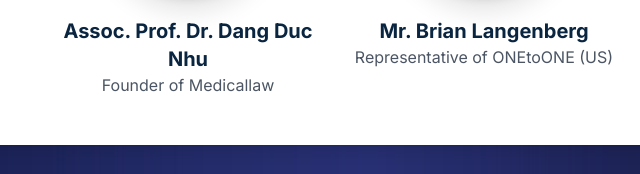
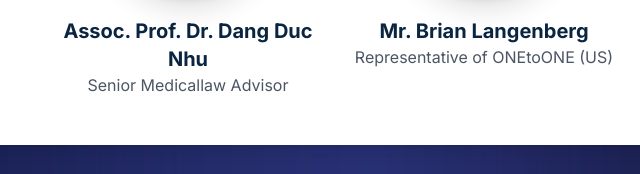
Before and after one commit to Xuan-Media/medicallaw, a plain HTML site: page en.html in a window 1280 px wide. Shown: the part 4726-4900 px from the top of the page, 304-944 px from the left. Drawn offline with nearby package versions, Linux system fonts and the light colour scheme.

Commit message:
Update en.html

```diff
--- a/en.html
+++ b/en.html
@@ -373,7 +373,7 @@
                                <img class="w-full h-full object-cover rounded-full shadow-xl  group-hover:grayscale-0 transition-all duration-500 lazyload" src="./assets/imgs/mrnhu.jpg" alt="Assoc. Prof. Dr. Dang Duc Nhu" loading="lazy">
                                <div class="absolute inset-0 rounded-full border-4 border-transparent group-hover:border-brand-gold transition-all duration-300 scale-90 group-hover:scale-100"></div>
                             </div>
-                            <h4 class="font-bold text-xl text-brand-navy">Assoc. Prof. Dr. Dang Duc Nhu</h4><p class="text-gray-600">Founder of Medicallaw</p>
+                            <h4 class="font-bold text-xl text-brand-navy">Assoc. Prof. Dr. Dang Duc Nhu</h4><p class="text-gray-600">Senior Medicallaw Advisor</p>
                         </div>
                          <div class="group">
                             <div class="relative w-40 h-40 md:w-48 md:h-48 mx-auto mb-5">
```
